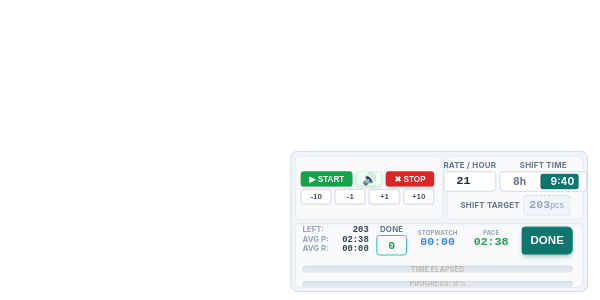
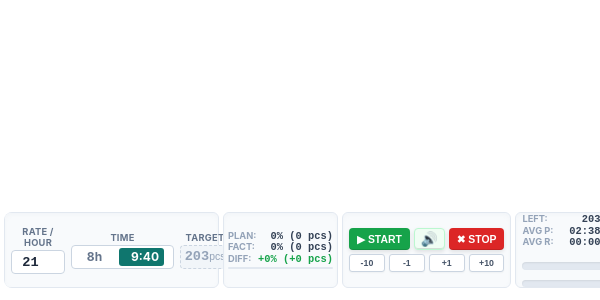
Before and after one commit to agr555/counter-app, a Next.js app: page / in a window 600 px wide. Shown: the part 500-800 px from the top of the page. Built offline with nearby package versions, Linux system fonts and the light colour scheme.

Commit message:
adaptive new4

```diff
--- a/app/page.tsx
+++ b/app/page.tsx
@@ -246,8 +246,8 @@ export default function PomodoroWidget() {
     <div className={styles.layoutWrapper}>
       <div className={styles.widgetContainer}>
 
-        {/* BLOCK 1: CONFIGURATION */}
-        <div className={`${styles.concaveBlock} ${styles.blockConfig}`}>
+               {/* BLOCK 1: CONFIGURATION (Слово Shift полностью убрано из подписей) */}
+               <div className={`${styles.concaveBlock} ${styles.blockConfig}`}>
           <div className={styles.configGrid}>
 
             <div className={`${styles.fieldGroup} ${styles.cfgRate}`}>
@@ -266,7 +266,8 @@ export default function PomodoroWidget() {
             </div>
 
             <div className={`${styles.fieldGroup} ${styles.cfgTime}`}>
-              <span className={styles.fieldLabel}>Shift Time</span>
+              {/* ИСПРАВЛЕНИЕ: Просто "Time" */}
+              <span className={styles.fieldLabel}>Time</span>
               <div className={styles.toggleContainer} style={{ opacity: isSettingsDisabled ? 0.7 : 1 }}>
                 <input
                   type="radio"
@@ -312,9 +313,9 @@ export default function PomodoroWidget() {
               </div>
             </div>
 
-            {/* Элемент Shift Target, который уйдет на второй ряд */}
+            {/* ИСПРАВЛЕНИЕ: Просто "Target" */}
             <div className={`${styles.fieldGroupTarget} ${styles.cfgTarget}`}>
-              <span className={styles.fieldLabel}>Shift Target</span>
+              <span className={styles.fieldLabel}>Target</span>
               <div className={styles.targetDisplayDisabled}>
                 {isSettingsDisabled ? lockedTarget : currentTargetPositions}
                 <span className={styles.unitText}>pcs</span>
@@ -324,8 +325,8 @@ export default function PomodoroWidget() {
           </div>
         </div>
 
-        {/* BLOCK 2: CURRENT PROGRESS & TIME VARIANCE (Concave Border) */}
-        <div className={styles.concaveBlock}>
+        {/* BLOCK 2: CURRENT PROGRESS & TIME VARIANCE (Всегда на экране!) */}
+        <div className={`${styles.concaveBlock} ${styles.blockStats}`}>
           <div className={styles.compactStatsBox}>
             <div className={styles.progressRow}>
               <span className={styles.rowLabel}>Plan:</span>
@@ -350,8 +351,8 @@ export default function PomodoroWidget() {
           </div>
         </div>
 
-         {/* BLOCK 3: CONTROLS & MANUAL ADJUSTMENTS */}
-         <div className={`${styles.concaveBlock} ${styles.blockControls}`} style={{ padding: '0 6px' }}>
+        {/* BLOCK 3: CONTROLS & MANUAL ADJUSTMENTS */}
+        <div className={`${styles.concaveBlock} ${styles.blockControls}`} style={{ padding: '0 6px' }}>
           <div className={styles.controlAndAdjustColumn}>
             <div className={styles.gridRow}>
               <button
@@ -388,6 +389,7 @@ export default function PomodoroWidget() {
             </div>
           </div>
         </div>
+
 
         {/* BLOCK 4: STATS, TIMERS & ACTION DONE BUTTON */}
         <div
--- a/app/widget.module.css
+++ b/app/widget.module.css
@@ -425,32 +425,8 @@
   }
 
 /* Базовые стили контейнеров (добавьте перед медиа-запросами) */
-.configGrid {
-    display: flex;
-    align-items: center;
-    gap: 8px;
-    width: 100%;
-    height: 100%;
-  }
-  .fieldGroupTarget {
-    display: flex;
-    flex-direction: column;
-    align-items: center;
-    justify-content: center;
-    gap: 2px;
-  }
-  /* ==========================================================================
-   АДАПТИВНОСТЬ И ОТКЛИК ПО ШИРИНЕ ЭКРАНА
-  /* ==========================================================================
-   ФИНАЛЬНАЯ РЕЗИНОВАЯ АДАПТИВНОСТЬ (ВСЕ 4 БЛОКА В ОДИН РЯД НА 600px)
-   ========================================================================== */
-/* ==========================================================================
-   ПОЛНАЯ ИСПРАВЛЕННАЯ АДАПТИВНОСТЬ (СТРОГО ОДИН РЯД НА 600px БЕЗ ДЫР И СЖАТИЯ)
-   ========================================================================== */
 
-/* ==========================================================================
-   ПОЛНАЯ ИСПРАВЛЕННАЯ АДАПТИВНОСТЬ (ЗАЩИТА ОТ УРЕЗАНИЯ НА 840px)
-   ========================================================================== */
+
 
    .configGrid {
     display: flex;
@@ -477,141 +453,227 @@
     height: 18px;
   }
 
-  /* СТУПЕНЬ 1: Большие экраны ноутбуков — легкое пропорциональное сжатие */
+
+  /* ==========================================================================
+   ИСПРАВЛЕННАЯ СИСТЕМНАЯ АДАПТИВНОСТЬ И ЦЕНТРИРОВАНИЕ БЛОКОВ
+   ========================================================================== */
+
+/* ИСПРАВЛЕНИЕ: Добавляем отступ справа (margin-right), чтобы виджет отлепился от полосы прокрутки экрана */
+.layoutWrapper {
+    display: flex;
+    flex-direction: column;
+    justify-content: flex-end;
+    align-items: flex-end;
+    min-height: 100vh;
+    background-color: transparent;
+    box-sizing: border-box;
+    padding: 4px;
+  }
+
+  /* СТУПЕНЬ 1: Большие экраны ноутбуков (меньше 1250px) — пропорциональное сжатие */
   @media (max-width: 1250px) {
     .widgetContainer {
       transform: scale(0.85);
       transform-origin: bottom right;
-      margin-right: 8px;
-      margin-bottom: 4px;
+      margin-right: 16px; /* ИСПРАВЛЕНИЕ: Отличный безопасный зазор от полосы прокрутки */
+      margin-bottom: 8px;
     }
   }
 
-  /* СТУПЕНЬ 2: Точка "840" (работает от 1100px до 621px) — ДВА РЯДА БЕЗ УРЕЗАНИЯ КОНТЕНТА */
-  @media (max-width: 1100px) and (min-width: 621px) {
+  /* СТУПЕНЬ 2: Точки "840", "720", "590" (работает от 1100px до 501px) — ВСЕ 4 БЛОКА ОДНИМ СБАЛАНСИРОВАННЫМ ЦЕНТРИРОВАННЫМ РЯДОМ */
+  @media (max-width: 1100px) and (min-width: 501px) {
     .widgetContainer {
       transform: scale(1);
       display: flex;
       flex-direction: row;
-      flex-wrap: wrap;       /* ИСПРАВЛЕНИЕ: Разрешаем перенос на 2 ряда, чтобы на 840px ничего не резалось! */
-      height: auto;          /* Высота подстраивается автоматически под два ряда */
-      max-width: 540px;      /* Жестко зажимаем ширину, чтобы блоки разбились ровно 2 на 2 */
-      gap: 5px;
-      padding: 5px;
-      background-color: #f1f5f9;
-      border: 1px solid #cbd5e1;
-      justify-content: flex-start;
+      flex-wrap: nowrap;     /* Строго одна горизонтальная линия */
+      height: 76px;          /* Защита высоты кнопок START/STOP и 9:40 от урезания */
+      max-width: max-content;
+      gap: 4px;
+      padding: 0;
+      background-color: transparent;
+      border: none;
+
+      /* ИСПРАВЛЕНИЕ ДЛЯ 720px: Автоматически центрирует весь блок-виджет внутри отведенного ему пространства справа */
+      margin-left: auto;
+      margin-right: 16px;    /* Держим отступ от края экрана */
+      align-items: center;
     }
 
     .concaveBlock {
-      height: 76px;          /* Фиксируем высоту каждого ряда, защищая кнопки от урезания */
+      height: 100%;
       box-sizing: border-box;
-      padding: 0 8px;
-      flex: none !important;
+      padding: 0 6px;
+      flex: 0 1 auto;
     }
 
-    /* РЯД 1: Настройки и План-Факт */
+    /* ИСПРАВЛЕНИЕ ДЛЯ 590px: Зажимаем минимальную ширину Блока 1 (без слова Shift он супер-узкий),
+       теперь поле Rate физически не сможет вылезти влево за рамку */
     .blockConfig {
-      width: calc(58% - 3px) !important; /* Отдаем настройкам больше места, чтобы влезло "9:40" */
-    }
-    .widgetContainer > .concaveBlock:nth-child(2) {
-      width: calc(42% - 3px) !important;
+      max-width: 215px;
+      min-width: 210px;
+      gap: 5px;
     }
 
-    /* РЯД 2: Кнопки START/STOP и Идеальный Блок 4 (Таймеры) */
-    .blockControls {
-      width: calc(40% - 3px) !important; /* Управлению возвращаем полную ширину и высоту */
-      order: 3;
-    }
-    .widgetContainer > .concaveBlock:nth-child(4) {
-      width: calc(60% - 3px) !important; /* Блок 4 зафиксирован и встает ровно справа внизу */
-      order: 4;
-    }
-
-    /* Восстанавливаем оригинальные размеры инпутов и ползунков для Ряда 1 */
+    /* Поля внутри Блока 1 */
+    .blockConfig .inputNumberWide { width: 54px; height: 24px; font-size: 0.85rem; }
+    .blockConfig .targetDisplayDisabled { width: 50px; height: 24px; font-size: 0.85rem; }
     .blockConfig .toggleContainer { height: 24px; min-width: 94px; }
     .blockConfig .radioLabel { font-size: 0.75rem; width: 45px; }
     .blockConfig .slider { width: 45px; height: calc(100% - 4px); }
     .blockConfig .radioInput[value="9h40m"]:checked ~ .slider { transform: translateX(45px) !important; }
+
+    /* Блок 2 (План/Факт/Дифф): Всегда на экране, стоит плотно и компактно */
+    .blockStats {
+      min-width: 105px;
+      max-width: 115px;
+      padding: 0 4px;
+    }
+
+    /* Блок 3 (Кнопки START/STOP): Защищен от урезания высоты */
+    .blockControls {
+      min-width: 165px;
+      max-width: 175px;
+      padding: 0 6px;
+    }
+    .blockControls .controlAndAdjustColumn { gap: 4px; height: 100%; justify-content: center; }
+    .blockControls .gridRow { height: 22px; }
+    .blockControls .gridRowFullWidth { height: 18px; }
+    .blockControls .shadowBtn { height: 22px; font-size: 0.65rem; padding: 0 8px; }
+    .blockControls .adjBtnWide { height: 18px; font-size: 0.55rem; }
+
+    /* Блок 4 (Таймеры и DONE): Зафиксирован намертво по вашему шаблону */
+    .widgetContainer > .concaveBlock:nth-child(4) {
+      flex: 0 0 310px !important;
+      min-width: 310px !important;
+      width: 310px !important;
+    }
   }
 
-  /* СТУПЕНЬ 3: Мобильные телефоны (меньше 620px) — скрываем Блок 2, уходим в чистый резиновый Flex */
-  @media (max-width: 620px) {
+  /* СТУПЕНЬ 3: Мобильные телефоны (меньше 500px) — складываем в 2 ряда, Блок 2 убираем только ради ширины экрана телефона */
+  @media (max-width: 500px) {
     .widgetContainer > .concaveBlock:nth-child(2) {
       display: none !important;
     }
 
     .widgetContainer {
-      display: flex;
-      flex-direction: row;
-      flex-wrap: wrap;
-      max-width: 350px;
-      width: 350px;
+      display: grid;
+      grid-template-columns: 145px 1fr;
+      grid-template-rows: auto auto;
+      max-width: 340px;
+      width: 340px;
       height: auto;
       gap: 4px;
       padding: 4px;
       background-color: #f1f5f9;
       border: 1px solid #cbd5e1;
-      justify-content: space-between;
+      margin-right: 12px; /* Компактный зазор на мобильном */
+      margin-left: auto;
     }
 
-    .concaveBlock {
-      box-sizing: border-box;
-      height: 76px;
-      flex: none !important;
+    .concaveBlock { box-sizing: border-box; height: 76px; }
+
+    .blockControls {
+      grid-column: 1; grid-row: 1;
+      width: 172px !important; transform: scale(0.84); transform-origin: left center; margin-right: -27px;
     }
 
-    /* РЯД 1, СЛЕВА: Блок управления (START/STOP) — чистый резиновый процент */
-    .blockControls {
-      order: 1;
-      width: calc(52% - 2px) !important;
+    .blockConfig {
+      grid-column: 2; grid-row: 1;
+      width: 122% !important; transform: scale(0.82); transform-origin: right center; padding: 4px 6px;
     }
 
-    /* РЯД 1, СПРАВА: Блок настроек в два ряда — чистый резиновый процент */
-    .blockConfig {
-      order: 2;
-      width: calc(48% - 2px) !important;
-      padding: 4px 6px;
+    .blockConfig .configGrid {
+      display: grid; grid-template-columns: 1fr 1fr; grid-template-rows: auto auto; row-gap: 3px; column-gap: 4px; align-items: center; justify-content: center;
     }
 
-    /* Внутренняя сетка инпутов */
-    .blockConfig .configGrid {
-      display: grid;
-      grid-template-columns: 1fr 1fr;
-      grid-template-rows: auto auto;
-      row-gap: 3px;
-      column-gap: 4px;
-      align-items: center;
-      justify-content: center;
-      width: 100%;
-      height: 100%;
-    }
+    .cfgRate { grid-column: 1; grid-row: 1; }
+    .cfgTime { grid-column: 2; grid-row: 1; }
+    .cfgTarget { grid-column: span 2; grid-row: 2; flex-direction: row !important; gap: 4px; justify-content: center; align-items: center; width: 100%; }
 
-    .cfgRate   { grid-column: 1; grid-row: 1; }
-    .cfgTime   { grid-column: 2; grid-row: 1; }
+    .widgetContainer > .concaveBlock:nth-child(4) { grid-column: span 2; grid-row: 2; width: 100% !important; }
+  }
 
-    /* Target — параллельно кнопкам на втором ряду */
-    .cfgTarget {
-      grid-column: span 2;
-      grid-row: 2;
-      flex-direction: row !important;
-      gap: 4px;
-      justify-content: center;
-      align-items: center;
-      width: 100%;
-    }
-
-    /* РЯД 2: Блок таймеров и DONE — на всю ширину нижнего этажа */
-    .widgetContainer > .concaveBlock:nth-child(4) {
-      order: 3;
-      width: 100% !important;
+  /* СТУПЕНЬ 4: Ультра-маленькие смартфоны (меньше 380px) */
+  @media (max-width: 380px) {
+    .widgetContainer {
+      transform: scale(0.85);
+      transform-origin: bottom right;
+      margin-right: 4px;
     }
   }
 
-  /* СТУПЕНЬ 4: Маленькие смартфоны (меньше 400px) — аккуратное пропорциональное сжатие */
-  @media (max-width: 400px) {
-    .widgetContainer {
-      transform: scale(0.85);
-      transform-origin: bottom right;
-    }
+
+  /* ==========================================================================
+     ИСПРАВЛЕНИЕ ВИДА ПОЛОС ПРОГРЕССА (ОДИНАКОВЫЕ СКРУГЛЕНИЯ И ОБЪЕМ)
+     ========================================================================== */
+
+  /* 1. ПОЛОСА ТЕМПА (PACE) */
+  .extendedPaceTrack {
+    width: calc(100% - 12px);
+    height: 10px;
+    background-color: #e2e8f0;
+    border-radius: 4px; /* Мягкое скругление */
+    position: relative;
+    overflow: hidden;
+    box-shadow: inset 0 1px 2px rgba(0, 0, 0, 0.08); /* Эффект утопленности */
   }
+
+  .extendedPaceFill {
+    height: 100%;
+    transition: width 1s linear, background-color 0.2s ease;
+    border-radius: 4px; /* Одинаковое скругление у заливки */
+  }
+
+  .extendedPaceText {
+    position: absolute;
+    inset: 0;
+    display: flex;
+    align-items: center;
+    justify-content: center;
+    font-size: 0.52rem;
+    font-weight: 800;
+    color: #1e293b;
+    text-transform: uppercase;
+    letter-spacing: 0.02em;
+    mix-blend-mode: difference; /* Авто-контраст */
+  }
+
+  /* Динамические фоны полосы темпа */
+  .bgPaceGreen { background-color: #16a34a; }
+  .bgPaceBlack { background-color: #0f172a; }
+  .bgPaceRed   { background-color: #dc2626; }
+
+
+  /* 2. ИСПРАВЛЕННАЯ ОБЩАЯ ПОЛОСА СМЕНЫ (ТЕПЕРЬ ОДИН В ОДИН КАК PACE) */
+  .bottomProgressBarTrack {
+    width: calc(100% - 12px);
+    height: 10px;
+    background-color: #e2e8f0;
+    border-radius: 4px; /* ИСПРАВЛЕНИЕ: Скругление точно как у Pace (было 2px) */
+    position: relative;
+    overflow: hidden;
+    box-shadow: inset 0 1px 2px rgba(0, 0, 0, 0.08); /* ИСПРАВЛЕНИЕ: Тот же эффект утопленности */
+  }
+
+  .bottomProgressBarFill {
+    height: 100%;
+    background-color: #2563eb;
+    transition: width 0.3s ease-out;
+    border-radius: 4px; /* ИСПРАВЛЕНИЕ: Скругление заливки как у Pace */
+    box-shadow: inset 0 1px 0 rgba(255, 255, 255, 0.15); /* Объемный блик сверху */
+  }
+
+  .bottomProgressBarText {
+    position: absolute;
+    inset: 0;
+    display: flex;
+    align-items: center;
+    justify-content: center;
+    font-size: 0.52rem; /* Одинаковый размер шрифта подписи */
+    font-weight: 800;
+    color: #1e293b;
+    text-transform: uppercase;
+    letter-spacing: 0.02em;
+    mix-blend-mode: difference; /* ИСПРАВЛЕНИЕ: Тот же эффект инверсии текста */
+  }
```
